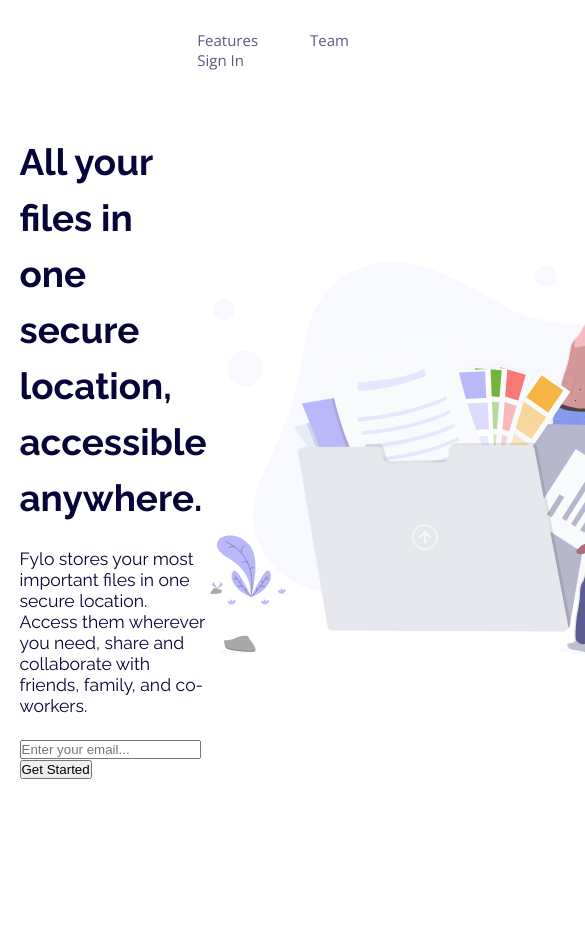
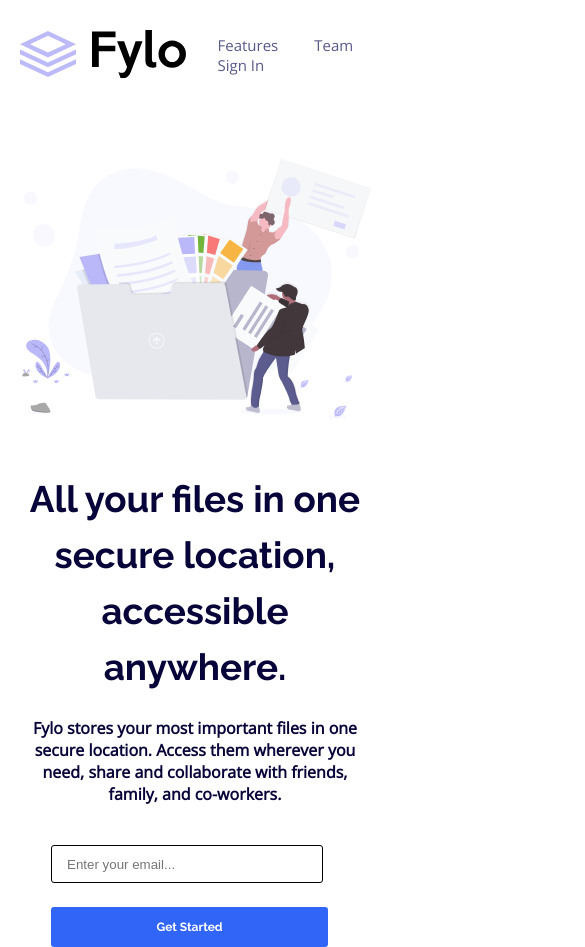
Before and after one commit to dfong0530/Front-End-Mentor, a plain HTML site: page junior/fylo_landing_page/index.html in a window 390 px wide. Shown: the top 947 px of the page, 585 px wide, since content can reach past the window. Before the commit the page ends 844 px from the top, so only its background shows below. Drawn offline with nearby package versions, Linux system fonts and the light colour scheme; files whose address does not match are found by name.

Commit message:
landing-page done

```diff
--- a/junior/fylo_landing_page/index.html
+++ b/junior/fylo_landing_page/index.html
@@ -11,7 +11,7 @@
   </head>
   <body>
     <div class="head">
-      <object data="./images//logo.svg" type=""></object>
+      <object data="./images/logo.svg" type=""></object>
       <nav>
         <ul>
           <li><a href="">Features</a></li>
@@ -24,14 +24,15 @@
       <div class="landing">
         <div class="landing-left">
           <h1>All your files in one secure location, accessible anywhere.</h1>
-          <p>
+          <p class="landing-left-p">
             Fylo stores your most important files in one secure location.
             Access them wherever you need, share and collaborate with friends,
             family, and co-workers.
           </p>
           <form action="">
-            <input type="text" placeholder="Enter your email...">
-            <input class="btn" type="submit" value="Get Started">
+            <input id="landing-email" type="text" placeholder="Enter your email...">
+            <button type="button" class="btn" onclick="handleLanding()">Get Started</button>
+            <p id="landing-form-msg">Please check your email</p>
           </form>
         </div>
         <div class="landing-right">
@@ -39,5 +40,17 @@
         </div>
       </div>
     </main>
+    <script>
+
+      function handleLanding(){
+
+        var landingEmail = document.getElementById("landing-email");
+        var landingMsg = document.getElementById("landing-form-msg");
+
+        landingEmail.style.border = "1px solid red";
+        landingMsg.style.display = "block";
+
+      }
+    </script>
   </body>
 </html>
--- a/junior/fylo_landing_page/styles.css
+++ b/junior/fylo_landing_page/styles.css
@@ -62,6 +62,7 @@ img {
   display: flex;
   justify-content: space-between;
   align-items: center;
+  width: 100%;
   margin: 4rem 0;
 }
 
@@ -78,17 +79,97 @@ img {
   line-height: 3.5rem;
 }
 
-.landing-left p {
-  font-weight: 400;
-  font-size: 1.1rem;
+.landing-left-p {
+  font-family: "Open Sans", sans-serif;
+  font-weight: 700;
+  font-size: 1rem;
   color: var(--VeryDarkBlue);
   margin-bottom: 1.4rem;
 }
 
 .landing-right {
-  flex-basis: 50%;
+  flex-basis: 55%;
+  width: 100%;
 }
 
 .landing-right img {
   width: 35rem;
+  margin-left: 15%;
 }
+
+#landing-email {
+  border: 1px solid #000;
+  border-radius: 3px;
+  padding: 10px 15px;
+  width: 15rem;
+  height: 1rem;
+  margin-right: 1rem;
+  outline: none;
+}
+
+.landing-email::placeholder {
+  color: var(--LightGray);
+}
+
+#landing-form-msg {
+  color: red;
+  font-size: 13px;
+  margin-top: 5px;
+  display: none;
+}
+
+.btn {
+  font-family: "Raleway", sans-serif;
+  font-weight: 700;
+  font-size: 0.75rem;
+  border: none;
+  border-radius: 3px;
+  width: 11rem;
+  height: 2.35rem;
+  background-color: var(--BrightBlue);
+  padding: 5px 13px;
+  text-align: center;
+  color: #fff;
+  margin-top: 1rem;
+}
+
+@media (max-width: 1175px) {
+  body {
+    width: 90%;
+  }
+
+  .head {
+    margin-bottom: 5rem;
+  }
+
+  .head a {
+    margin-left: 2rem;
+  }
+
+  .landing {
+    flex-direction: column-reverse;
+    text-align: center;
+    margin: 0 auto;
+  }
+
+  .landing-left p {
+    margin-bottom: 2.5rem;
+  }
+
+  .landing-right {
+    margin-bottom: 3rem;
+  }
+
+  .landing-right img {
+    width: 100%;
+    margin: 0;
+  }
+
+  .btn {
+    width: 17.3rem;
+    height: 2.5rem;
+    margin: 0 atuo;
+    margin-top: 1.5rem;
+    margin-right: 0.68rem;
+  }
+}
```
